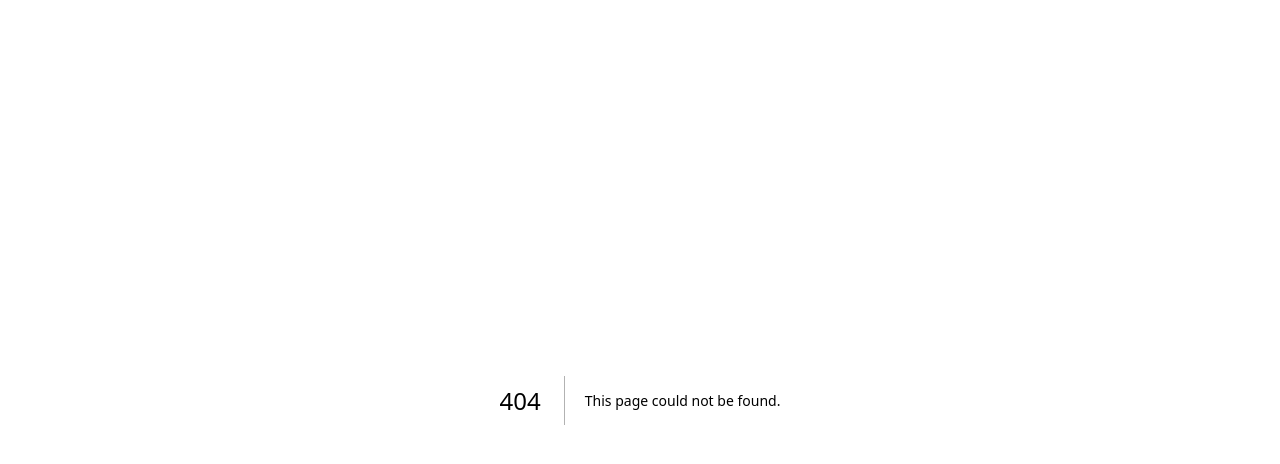
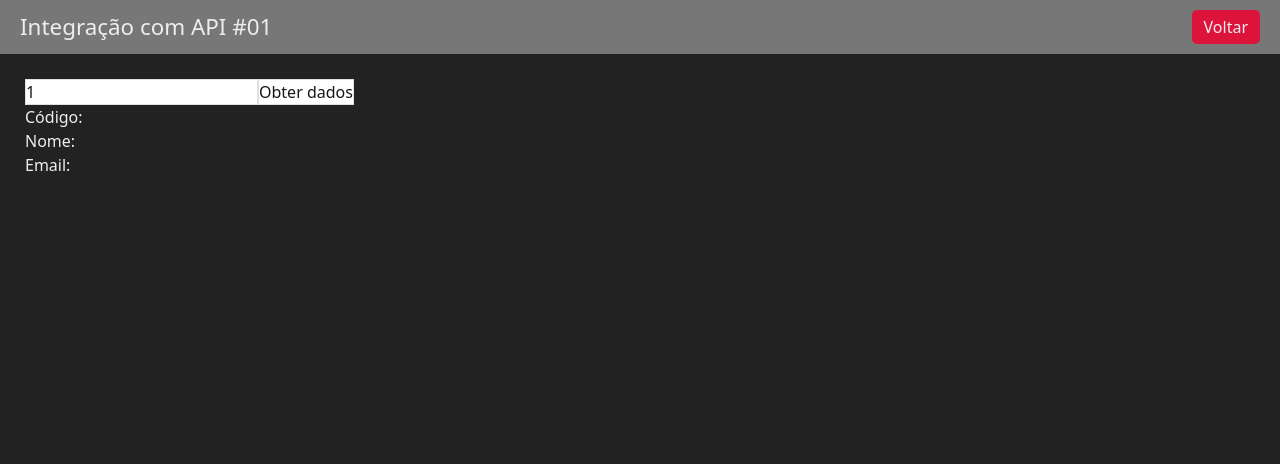
Before and after one commit to erick-patrick-dev/Projeto-cadastro-firebase, a Next.js app in the folder fundamentos_nextjs/: page /integracao_1 in a window 1280 px wide. Before the commit this address had no page. Shown: the top 464 px of the page. Built offline with nearby package versions, Linux system fonts and the light colour scheme.

Commit message:
Integração com API

```diff
--- a/fundamentos_nextjs/src/pages/index.jsx
+++ b/fundamentos_nextjs/src/pages/index.jsx
@@ -15,6 +15,7 @@
       <Navegador texto="Navegação #01"  destino="/navegacao/" cor="green" />
       <Navegador texto="Navegação #02"  destino="/cliente/sp-6/123" cor="blue" />
       <Navegador texto="Componente com estado"  destino="/estado" cor="pink" />
+      <Navegador texto="Integração com API #01"  destino="/integracao_1" cor="orange" />
     </div>
   )
 }
--- /dev/null
+++ b/fundamentos_nextjs/src/pages/integracao_1.jsx
@@ -0,0 +1,33 @@
+import { useState } from "react"
+import Layout from "../components/Layout"
+
+export default function Integracao() {
+
+    const [codigo, setCodigo] = useState(1)
+    const [cliente, setCliente] = useState({})
+
+    async function obterCliente() {
+        const resp = await fetch(`http://localhost:3000/api/clientes/${codigo}`)
+        const dados = await resp.json()
+        setCliente(dados)
+
+        // Outra forma de fazer a requisição
+        // fetch(`http://localhost:3000/api/clientes/${codigo}`)
+        //     .then(res => res.json())
+        //     .then(dados => setCliente(dados))
+    }
+
+    return (
+        <Layout titulo="Integração com API #01">
+            <div>
+                <input type="number" value={codigo} onChange={e => setCodigo(e.target.value)} />
+                <button onClick={obterCliente}>Obter dados</button>
+            </div>
+            <ul>
+                <li>Código: {cliente.id} </li>
+                <li>Nome: {cliente.nome} </li>
+                <li>Email: {cliente.email} </li>
+            </ul>
+        </Layout>
+    )
+}
--- a/fundamentos_nextjs/src/styles/globals.css
+++ b/fundamentos_nextjs/src/styles/globals.css
@@ -1,20 +1,27 @@
 @import "tailwindcss";
 
+
 :root {
-  --background: #ffffff;
-  --foreground: #171717;
-}
-
-@theme inline {
-  --color-background: var(--background);
-  --color-foreground: var(--foreground);
+  --site-background: #ffffff;
+  --site-foreground: #171717;
   --font-sans: var(--font-geist-sans);
   --font-mono: var(--font-geist-mono);
 }
 
 @media (prefers-color-scheme: dark) {
   :root {
-    --background: #0a0a0a;
-    --foreground: #ededed;
+    --site-background: #0a0a0a;
+    --site-foreground: #ededed;
   }
 }
+
+input,
+textarea,
+select,
+button {
+  background-color: var(--site-background);
+  color: var(--site-foreground);
+  border: 1px solid rgba(0,0,0,0.12);
+  box-shadow: none;
+  outline: none;
+}
```
